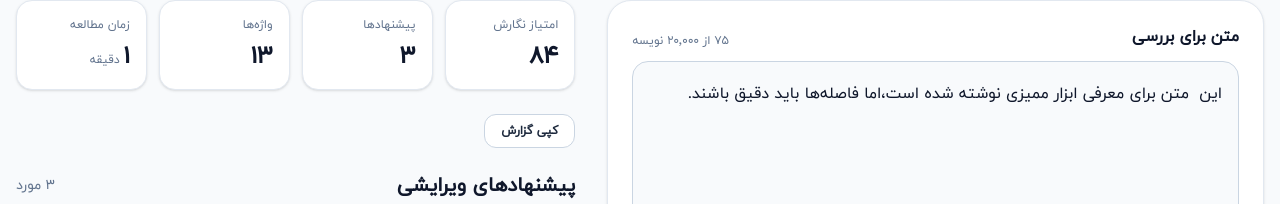
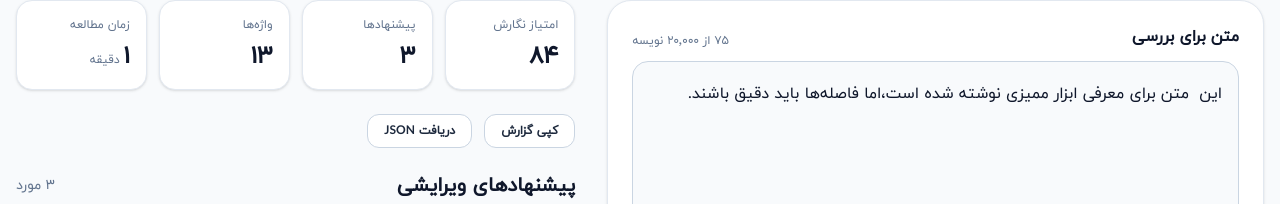
Before and after one commit to rezalwll/paknevis-website, a Next.js app: page /tools/text-audit in a window 1280 px wide. Shown: the part 272-476 px from the top of the page. Built offline with nearby package versions, Linux system fonts and the light colour scheme.

Commit message:
feat(workbench): export the versioned report as JSON

```diff
--- a/src/features/text-audit/TextAuditActions.tsx
+++ b/src/features/text-audit/TextAuditActions.tsx
@@ -34,6 +34,17 @@ export function TextAuditActions({ report }: TextAuditActionsProps) {
     }
   };
 
+  const exportReport = () => {
+    const blob = new Blob([JSON.stringify(report, null, 2)], { type: "application/json;charset=utf-8" });
+    const url = URL.createObjectURL(blob);
+    const anchor = document.createElement("a");
+    anchor.href = url;
+    anchor.download = `paknevis-text-audit-${new Date().toISOString().slice(0, 10)}.json`;
+    anchor.click();
+    URL.revokeObjectURL(url);
+    setStatus("نسخهٔ JSON گزارش آماده شد.");
+  };
+
   return (
     <div className="flex flex-wrap items-center gap-3">
       <button
@@ -43,6 +54,13 @@ export function TextAuditActions({ report }: TextAuditActionsProps) {
       >
         کپی گزارش
       </button>
+      <button
+        type="button"
+        onClick={exportReport}
+        className="rounded-xl border border-slate-300 bg-white px-4 py-2 text-xs font-bold text-slate-800 transition hover:border-cyan-600 hover:text-cyan-800 focus-visible:outline-none focus-visible:ring-4 focus-visible:ring-cyan-100"
+      >
+        دریافت JSON
+      </button>
       <p className="text-xs text-slate-500" role="status" aria-live="polite">
         {status}
       </p>
```
